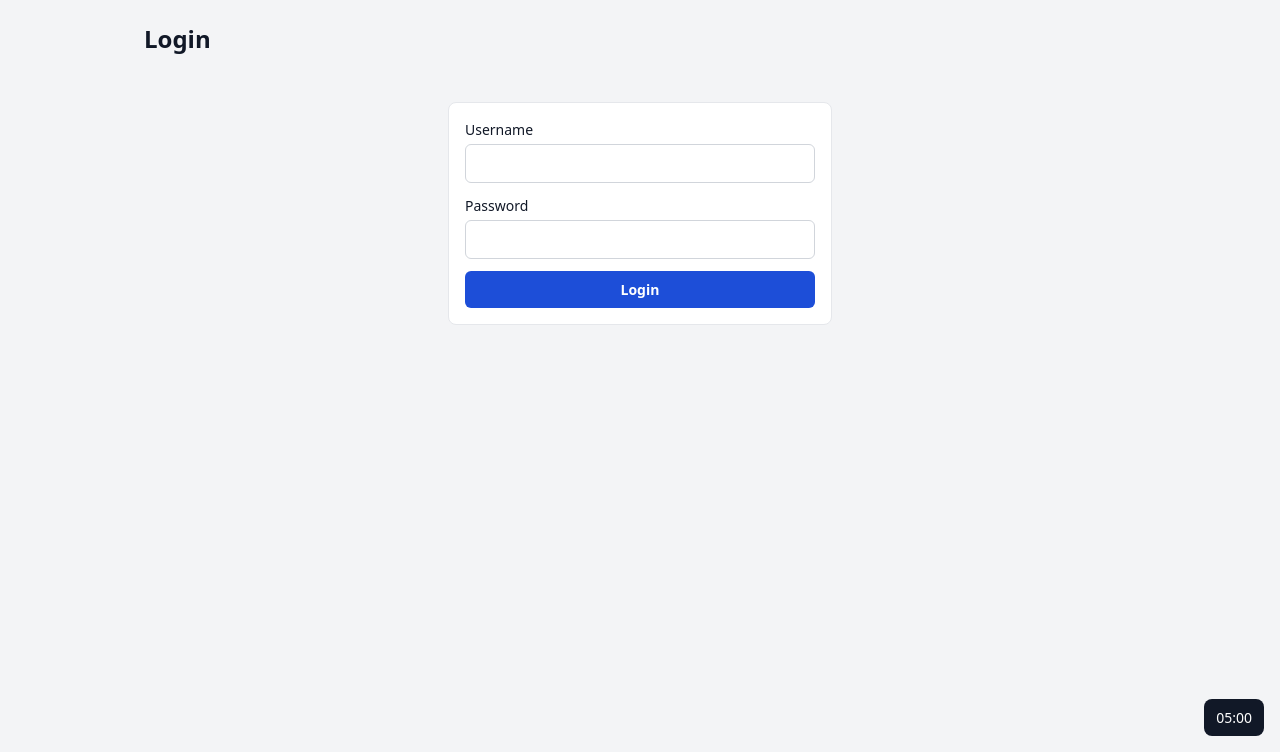
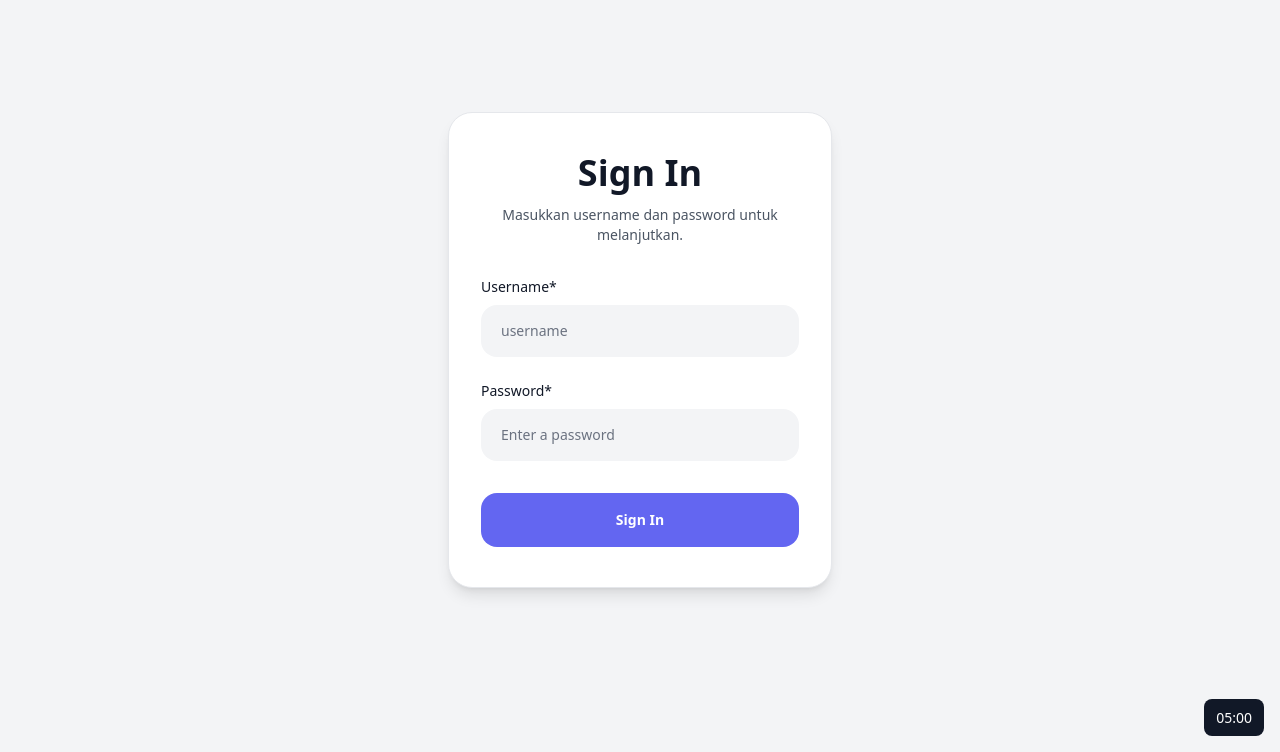
Before and after one commit to 41zz-2807/kasrt, a Flask app: page /login in a window 1280 px wide. Shown: the part 48-800 px from the top of the page. Run offline with Flask 3, Linux system fonts and the light colour scheme; style sheets or scripts are compiled from the project's sources.

Commit message:
feat: login page bergaya Loopple/Sign In card dengan Tailwind lokal

```diff
--- a/app/templates/login.html
+++ b/app/templates/login.html
@@ -1,20 +1,32 @@
 {% extends "base.html" %}
-{% block title %}Login · KasRT{% endblock %}
+{% block title %}Sign In · KasRT{% endblock %}
 {% block content %}
-<h1>Login</h1>
-{% if error %}
-  <p class="error" role="alert">{{ error }}</p>
-{% endif %}
-<form class="login-form" method="post" action="{{ url_for('auth.login') }}">
-  <input type="hidden" name="csrf_token" value="{{ csrf_token() }}" />
-  <label>
-    Username
-    <input type="text" name="username" autocomplete="username" required />
-  </label>
-  <label>
-    Password
-    <input type="password" name="password" autocomplete="current-password" required />
-  </label>
-  <button type="submit">Login</button>
-</form>
+<div class="flex min-h-[70vh] items-center justify-center py-10">
+  <form method="post" action="{{ url_for('auth.login') }}"
+        class="login-form flex flex-col items-center gap-0 w-full px-8 py-10 text-center bg-white rounded-3xl shadow-lg">
+    <input type="hidden" name="csrf_token" value="{{ csrf_token() }}" />
+
+    <h3 class="mb-3 text-4xl font-extrabold text-gray-900">Sign In</h3>
+    <p class="mb-8 text-sm text-gray-600">Masukkan username dan password untuk melanjutkan.</p>
+
+    {% if error %}
+      <p class="error w-full mb-4 text-sm text-red-600" role="alert">{{ error }}</p>
+    {% endif %}
+
+    <label for="username" class="self-start mb-2 text-sm text-start text-gray-900">Username*</label>
+    <input id="username" type="text" name="username" autocomplete="username" required
+           placeholder="username"
+           class="flex items-center w-full px-5 py-4 mb-6 text-sm font-medium bg-gray-100 text-gray-900 border-0 outline-none placeholder:text-gray-500 rounded-2xl focus:outline-none focus:bg-gray-200 focus:ring-4 focus:ring-indigo-100" />
+
+    <label for="password" class="self-start mb-2 text-sm text-start text-gray-900">Password*</label>
+    <input id="password" type="password" name="password" autocomplete="current-password" required
+           placeholder="Enter a password"
+           class="flex items-center w-full px-5 py-4 mb-8 text-sm font-medium bg-gray-100 text-gray-900 border-0 outline-none placeholder:text-gray-500 rounded-2xl focus:outline-none focus:bg-gray-200 focus:ring-4 focus:ring-indigo-100" />
+
+    <button type="submit"
+            class="w-full px-6 py-5 text-sm font-bold leading-none text-white bg-indigo-500 rounded-2xl transition duration-300 hover:bg-indigo-600 focus:ring-4 focus:ring-indigo-100">
+      Sign In
+    </button>
+  </form>
+</div>
 {% endblock %}
```
